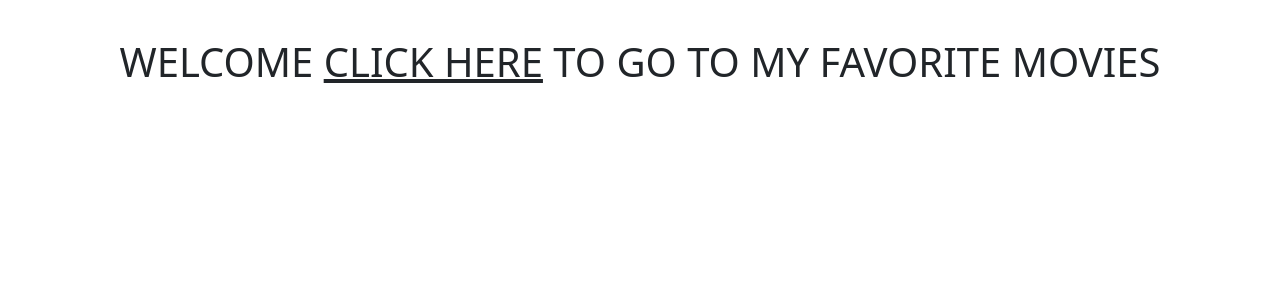
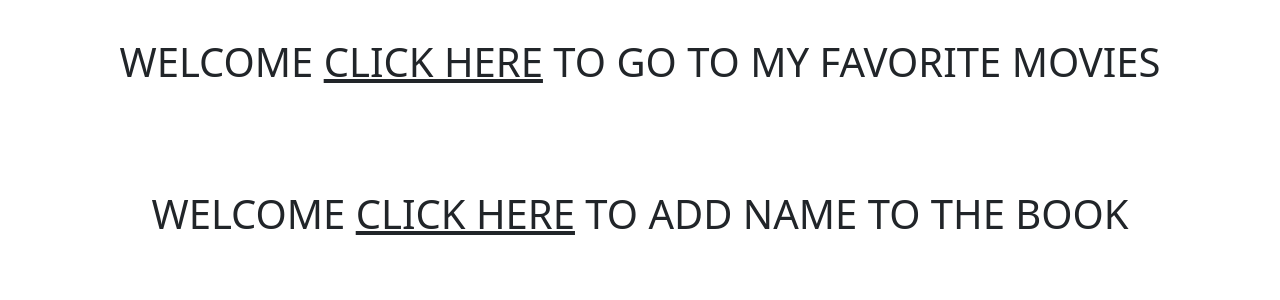
Before and after one commit to sheldonjpowell/pb_project_w6, a Flask app: page /base in a window 1280 px wide. Shown: the part 218-518 px from the top of the page. Run offline with Flask 2, Linux system fonts and the light colour scheme; some libraries are stand-ins or nearby versions.

Commit message:
connecting pages

```diff
--- a/app/templates/index.html
+++ b/app/templates/index.html
@@ -26,8 +26,14 @@
         <div class="container p-5">
            {% block content %}
             <h1 class="text-center">WELCOME <a href="{{ url_for('favorites') }}" class="link-dark">CLICK HERE</a> TO GO TO MY FAVORITE MOVIES</h1>
-           {% endblock content %}
+
         </div>
+
+        <div class="container p-5">
+
+             <h1 class="text-center">WELCOME <a href="{{ url_for('phonebook') }}" class="link-dark">CLICK HERE</a> TO ADD NAME TO THE BOOK</h1>
+            {% endblock content %}
+         </div>
 
 
 
```
